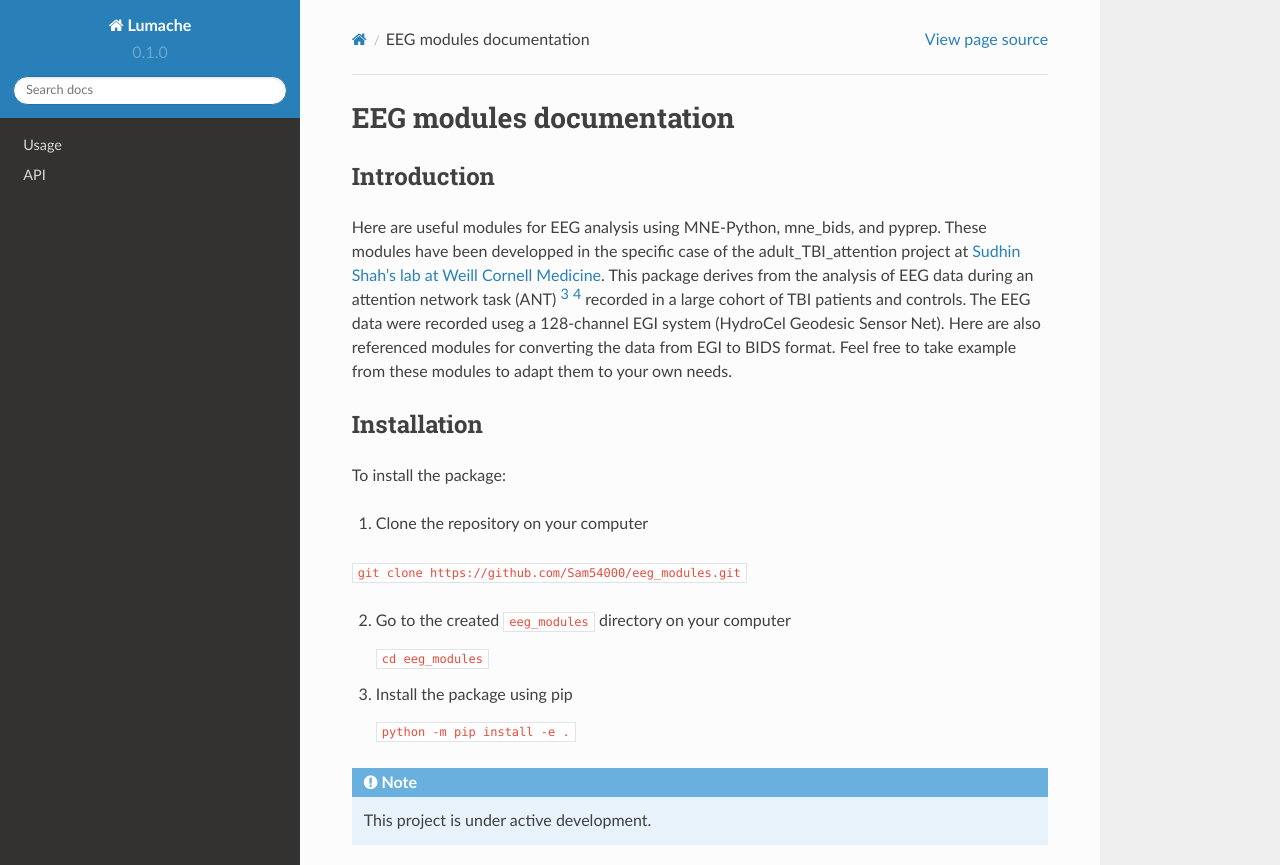
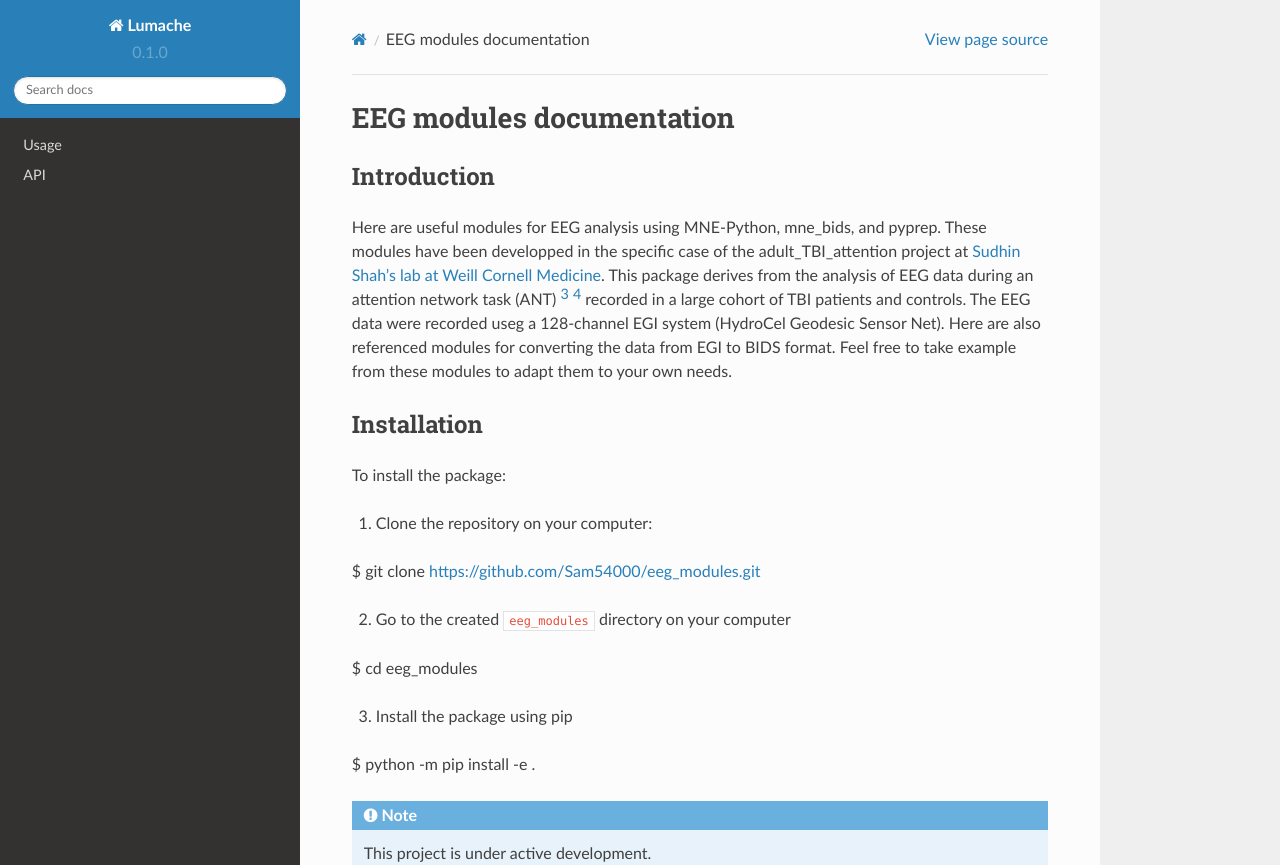
Before and after one commit to Sam54000/eeg_modules, a Sphinx documentation site: the page built from docs/source/index.rst, in a window 1280 px wide and 900 px high, cut to the strip 0-865 px from the top of the window. Built offline with Sphinx 7.4.7 and the Read the Docs theme 2.0.0, drawn with Linux system fonts in a browser that asks for light colours.

```diff
--- a/docs/source/index.rst
+++ b/docs/source/index.rst
@@ -18,17 +18,17 @@ ____________
 
 To install the package:
 
-1. Clone the repository on your computer
+1. Clone the repository on your computer::
 
-``git clone https://github.com/Sam54000/eeg_modules.git``
+$ git clone https://github.com/Sam54000/eeg_modules.git
 
 2. Go to the created ``eeg_modules`` directory on your computer
 
-   ``cd eeg_modules``
+$ cd eeg_modules
 
 3. Install the package using pip
 
-   ``python -m pip install -e .``
+$ python -m pip install -e .
 
 .. note::
 
```
